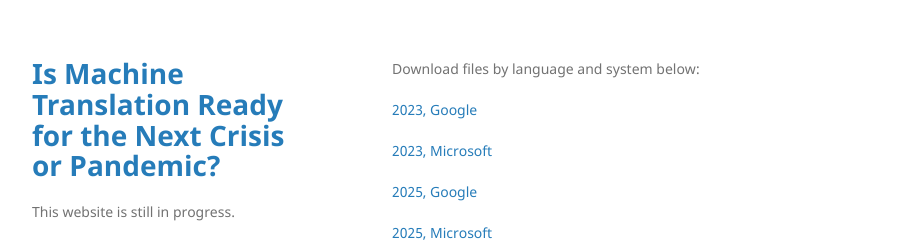
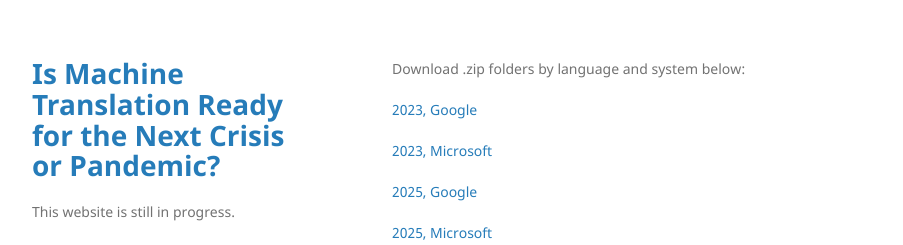
Before and after one commit to mt-crisis-ready/mt-crisis-ready.github.io, a Jekyll site: the page built from files.md, in a window 1280 px wide. Shown: the top 245 px of the page, without its empty margins (178-1081 px from the left). Built offline with Jekyll 4.4.1, drawn with Linux system fonts in a browser that asks for light colours.

Commit message:
Change wording in files.md

```diff
--- a/files.md
+++ b/files.md
@@ -4,7 +4,7 @@ title: Files
 description: Downloadable output translation files.
 ---
 
-Download files by language and system below:
+Download .zip folders by language and system below:
 
 <a href="assets/downloadable/2023_Google.zip" download>2023, Google</a>
 
```
